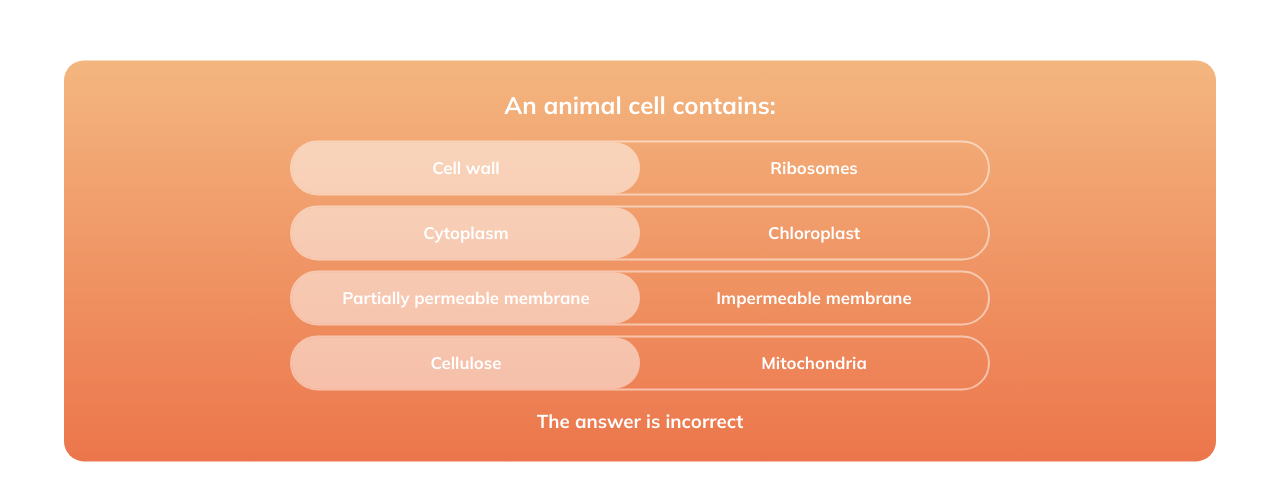
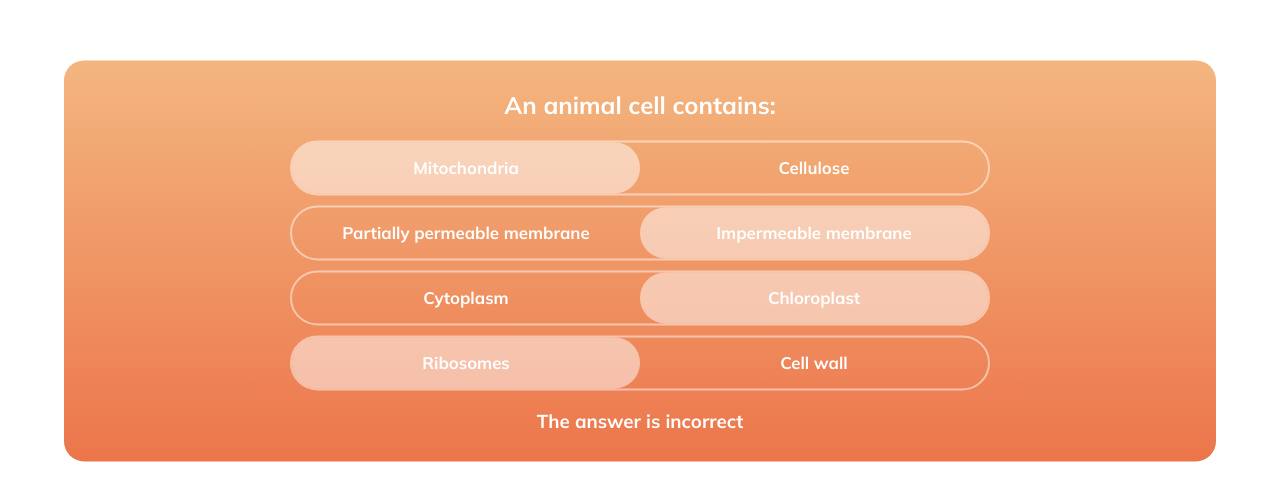
Before and after one commit to Dylllllan/seneca-frontend-task, a React (Create React App) app: page / in a window 1280 px wide. Shown: the part 139-640 px from the top of the page. Built offline with nearby package versions, Linux system fonts and the light colour scheme.

Commit message:
Shuffle the order of the answers
- Order that the answers appear in the question is shuffled
- Order that the options appear in the answer is shuffled
- Initial answers chosen are shuffled

```diff
--- a/src/components/ToggleAnswer.tsx
+++ b/src/components/ToggleAnswer.tsx
@@ -1,4 +1,7 @@
+import { useMemo } from "react";
+
 import "../styles/ToggleAnswer.scss";
+import { shuffleArray } from "../utils";
 
 type Props = {
     options: string[];
@@ -7,11 +10,14 @@ type Props = {
 };
 
 function ToggleAnswer({ options, selectedOption, onSelect }: Props) {
-    const selectedIndex = options.indexOf(selectedOption);
+    // Shuffle the order of the options when the options change
+    const shuffledOptions = useMemo(() => shuffleArray(options), [options]);
+
+    const selectedIndex = shuffledOptions.indexOf(selectedOption);
 
     // Calculate the flexbox padding for the slider
     const leftSliderPadding = selectedIndex; // i.e. first option has no padding
-    const rightSliderPadding = options.length - selectedIndex - 1; // i.e. last option has no padding
+    const rightSliderPadding = shuffledOptions.length - selectedIndex - 1; // i.e. last option has no padding
 
     return (
         <div className="ToggleAnswer">
@@ -21,7 +27,7 @@ function ToggleAnswer({ options, selectedOption, onSelect }: Props) {
                 <div className="sliderPadding" style={{ flexGrow: rightSliderPadding }} />
             </div>
             <div className="options">
-                {options.map((option, index) => (
+                {shuffledOptions.map((option, index) => (
                     <div key={index} className="option" onClick={() => onSelect(option)}>
                         {option}
                     </div>
--- a/src/components/ToggleQuestion.tsx
+++ b/src/components/ToggleQuestion.tsx
@@ -1,9 +1,9 @@
-import { useState } from "react";
+import { useMemo, useState } from "react";
 
 import "../styles/ToggleQuestion.scss";
 import ToggleAnswer from "./ToggleAnswer";
 import { CORRECT_BACKGROUND_GRADIENT, INCORRECT_BACKGROUND_GRADIENT, PARTIALLY_CORRECT_BACKGROUND_GRADIENT } from "../const";
-import { createLinearGradient, interpolateColors } from "../utils";
+import { createLinearGradient, interpolateColors, repeatUntil, shuffleArray } from "../utils";
 
 type Props = {
     question: string;
@@ -14,12 +14,23 @@ type Props = {
 };
 
 function ToggleQuestion({ question, answers }: Props) {
-    // Initialise the selected answers as the first option for each answer
-    const [selectedAnswers, setSelectedAnswers] = useState<string[]>(answers.map(({ options }) => options[0]));
+    // Shuffle the order of the answers when the answers change
+    const shuffledAnswers = useMemo(() => shuffleArray(answers), [answers]);
+
+    // Initialise the selected answers with a random option for each answer
+    const [selectedAnswers, setSelectedAnswers] = useState<string[]>(
+        repeatUntil(
+            // Choose a random option for each answer
+            () => {
+                return shuffledAnswers.map(({ options }) => options[Math.floor(Math.random() * options.length)]);
+            },
+            // Check that there is at least one incorrect answer
+            (selectedAnswers) => selectedAnswers.some((selectedAnswer: string, index: number) => selectedAnswer !== shuffledAnswers[index].correct)
+        ));
 
     // Calculate the score based on the selected answers
     const score = selectedAnswers.reduce((score, selectedAnswer, index) => {
-        const correctAnswer = answers[index].correct;
+        const correctAnswer = shuffledAnswers[index].correct;
         return score + (selectedAnswer === correctAnswer ? 1 : 0);
     }, 0);
 
@@ -58,7 +69,7 @@ function ToggleQuestion({ question, answers }: Props) {
         <div className="ToggleQuestion" style={{ background: backgroundGradient }}>
             <h2 className="question">{question}</h2>
             <div className="answers">
-                {answers.map(({ options }, index) => (
+                {shuffledAnswers.map(({ options }, index) => (
                     <ToggleAnswer
                         key={index}
                         options={options}
--- a/src/utils.ts
+++ b/src/utils.ts
@@ -1,6 +1,6 @@
 import { RGBColor } from "./types";
 
-export function interpolateColors(color1: RGBColor, color2: RGBColor, scale: number) : RGBColor {
+export function interpolateColors(color1: RGBColor, color2: RGBColor, scale: number): RGBColor {
     return {
         r: color1.r + (color2.r - color1.r) * scale,
         g: color1.g + (color2.g - color1.g) * scale,
@@ -8,6 +8,19 @@ export function interpolateColors(color1: RGBColor, color2: RGBColor, scale: num
     };
 }
 
-export function createLinearGradient(color1: RGBColor, color2: RGBColor) : string {
+export function createLinearGradient(color1: RGBColor, color2: RGBColor): string {
     return `linear-gradient(180deg, rgb(${color1.r}, ${color1.g}, ${color1.b}) 0%, rgb(${color2.r}, ${color2.g}, ${color2.b}) 100%)`;
 }
+
+export function shuffleArray(array: any[]) {
+    // Use a copy of the array to avoid mutating the original
+    return [...array].sort(() => Math.random() - 0.5);
+}
+
+export function repeatUntil(operation: () => any, condition: (result: any) => boolean) {
+    let result;
+    do {
+        result = operation();
+    } while (!condition(result));
+    return result;
+}
```
